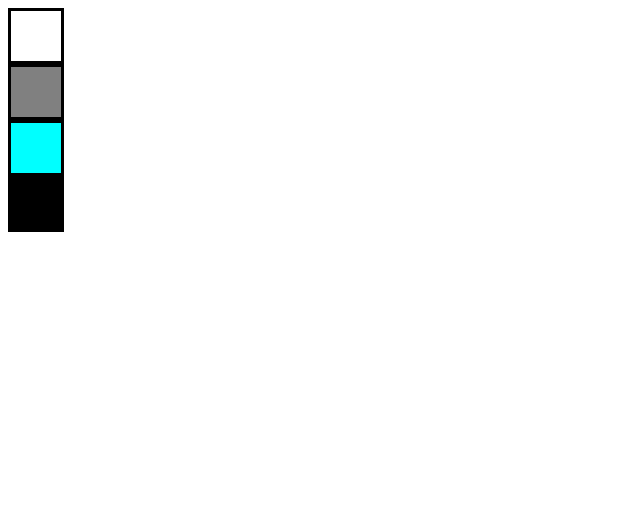
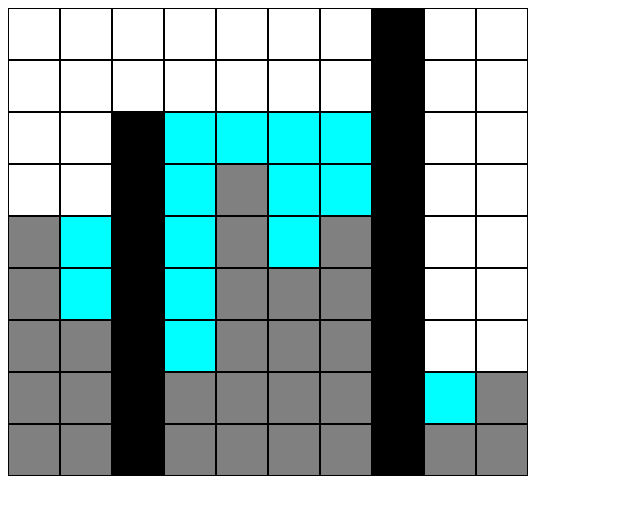
Before and after one commit to d-kang/water-walls-react, a React app: page / in a window 1280 px wide. Shown: the top 514 px of the page, without its empty margins (0-640 px from the left). Built offline with nearby package versions, Linux system fonts and the light colour scheme; the HTML template or start-up script is replaced by a standard one.

Commit message:
Can Display Waterblocks on Page with Mock Data

```diff
--- a/src/assets/App.css
+++ b/src/assets/App.css
@@ -1,27 +1,29 @@
-.wrapper {
-  display: grid;
+.grid {
+  display: table;
 }
-.white {
+.row {
+  display: table-row;
+}
+.cell {
+  display: table-cell;
   height: 50px;
   width: 50px;
   border-style: solid;
+  border-width: 1px;
+}
+
+.white {
   background-color: white;
 }
+
 .black {
-  height: 50px;
-  width: 50px;
-  border-style: solid;
   background-color: black;
 }
+
 .cyan {
-  height: 50px;
-  width: 50px;
-  border-style: solid;
   background-color: cyan;
 }
+
 .grey {
-  height: 50px;
-  width: 50px;
-  border-style: solid;
   background-color: grey;
 }
--- a/src/components/App.jsx
+++ b/src/components/App.jsx
@@ -12,14 +12,25 @@ class App extends PureComponent {
     this.setState({ blocks });
   }
   render() {
-    console.log({ blocks })
+    const myBlocks = this.state.blocks.map((subArr, i) => {
+      return (
+        <div className='row' key={i}>{
+          subArr.map((block, k) => {
+            const color = block === 0 ? 'white'
+              : block === 1 ? 'grey'
+              : block === 2 ? 'cyan'
+              : 'black';
+            return (
+              <div className={`cell ${color}`} key={k}></div>
+            )
+          })
+        }</div>
+      )
+    });
     return (
       <div className='App'>
-        <div className='wrapper'>
-          <div className="white"></div>
-          <div className="grey"></div>
-          <div className="cyan"></div>
-          <div className="black"></div>
+        <div className='grid'>
+          {myBlocks}
         </div>
       </div>
     )
```
